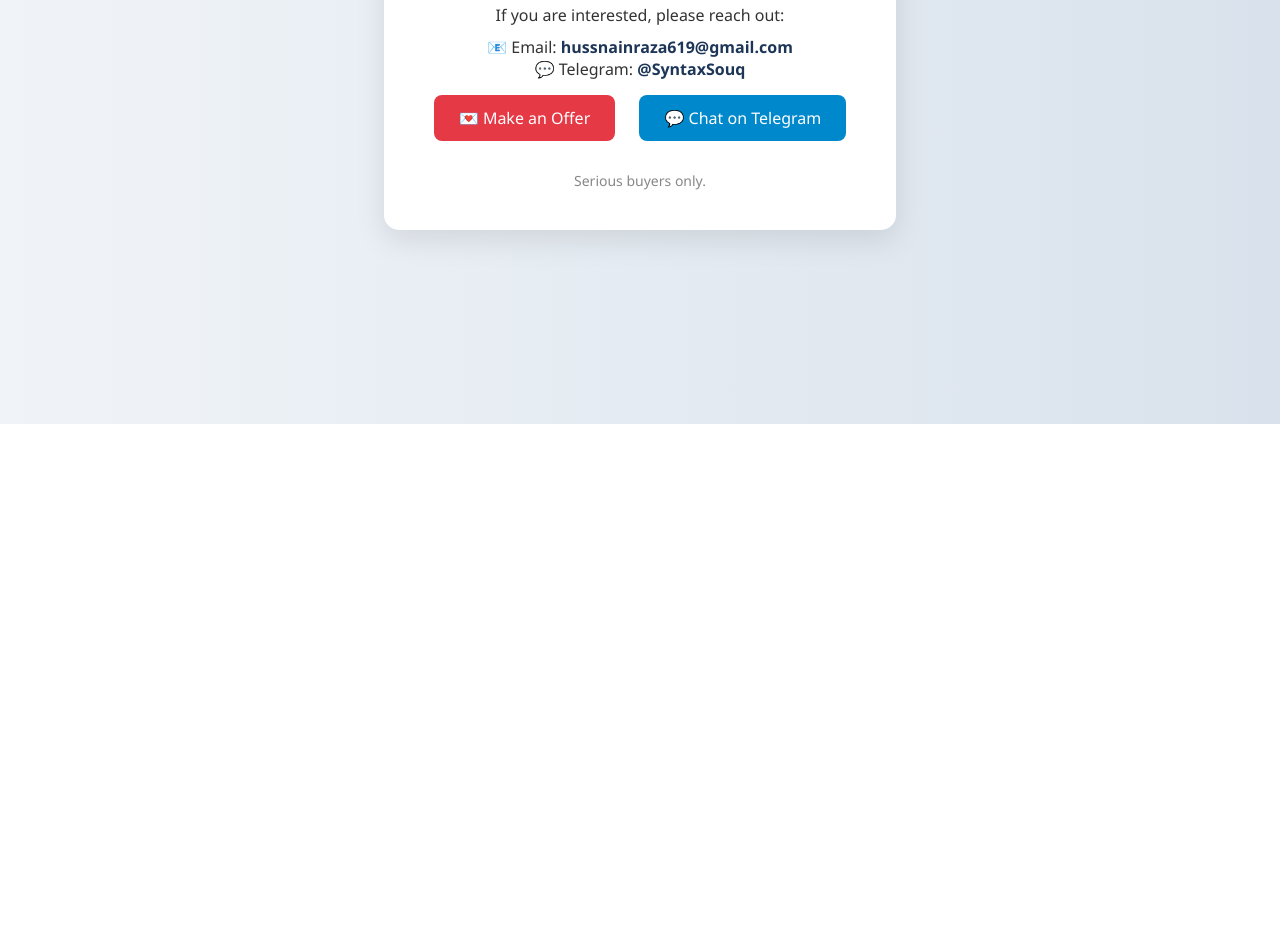
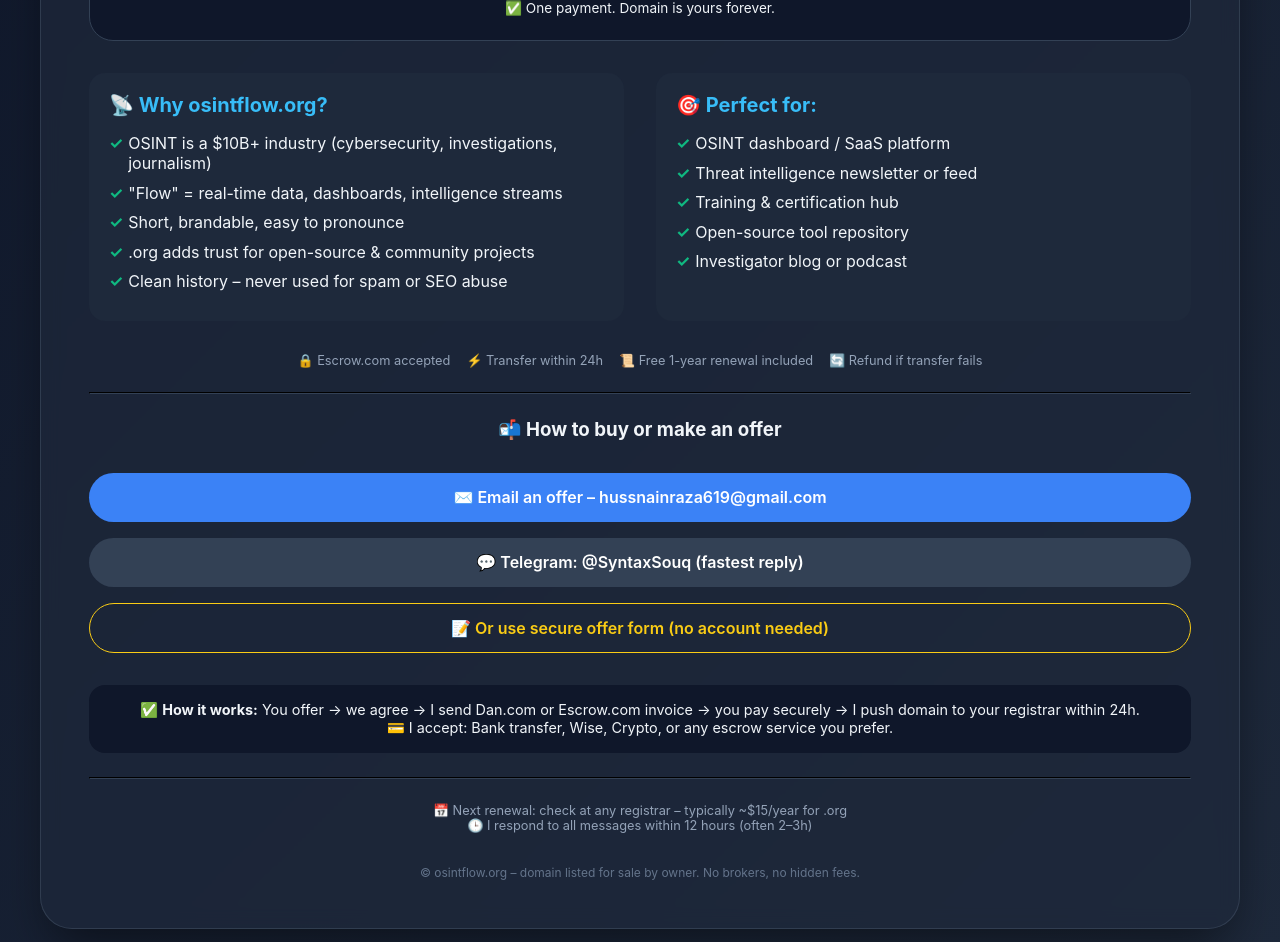
Before and after one commit to SyntaxSouq/osintflow, a plain HTML site: page index.html in a window 1280 px wide. Shown: the part 376-1318 px from the top of the page. Before the commit the page ends 800 px from the top, so only its background shows below. Drawn offline with Linux system fonts and the light colour scheme.

Commit message:
Update index.html

```diff
--- a/index.html
+++ b/index.html
@@ -2,133 +2,302 @@
 <html lang="en">
 <head>
     <meta charset="UTF-8">
-  <meta name="viewport" content="width=device-width, initial-scale=1.0">
-  <title>osintflow.org - Domain For Sale</title>
+    <meta name="viewport" content="width=device-width, initial-scale=1.0, user-scalable=yes">
+    <title>osintflow.org – Premium OSINT Domain For Sale</title>
+    <meta name="description" content="Premium domain for OSINT (Open Source Intelligence) platforms, tools, dashboards, and training. Buy osintflow.org – brandable, memorable, professional.">
     <style>
+        * {
+            margin: 0;
+            padding: 0;
+            box-sizing: border-box;
+        }
+
         body {
-      margin: 0;
-      font-family: 'Segoe UI', Tahoma, Geneva, Verdana, sans-serif;
-      background: linear-gradient(to right, #f0f4f8, #d9e2ec);
-      color: #333;
-      display: flex;
-      justify-content: center;
-      align-items: center;
-      height: 100vh;
+            font-family: -apple-system, BlinkMacSystemFont, 'Segoe UI', Roboto, 'Helvetica Neue', sans-serif;
+            background: linear-gradient(135deg, #0f172a 0%, #1e293b 100%);
+            min-height: 100vh;
+            padding: 2rem 1rem;
+            color: #f1f5f9;
         }
+
         .container {
-      background: #fff;
-      padding: 40px;
-      border-radius: 15px;
-      box-shadow: 0 10px 30px rgba(0,0,0,0.1);
+            max-width: 1200px;
+            margin: 0 auto;
+        }
+
+        /* Main card */
+        .card {
+            background: rgba(30, 41, 59, 0.7);
+            backdrop-filter: blur(10px);
+            border-radius: 2rem;
+            padding: 2rem 1.5rem;
+            border: 1px solid rgba(71, 85, 105, 0.5);
+            box-shadow: 0 25px 50px -12px rgba(0, 0, 0, 0.5);
+        }
+
+        @media (min-width: 768px) {
+            .card {
+                padding: 3rem;
+            }
+        }
+
+        /* Header */
+        .domain {
+            font-size: 2.2rem;
+            font-weight: 700;
+            background: linear-gradient(135deg, #38bdf8, #818cf8);
+            -webkit-background-clip: text;
+            background-clip: text;
+            color: transparent;
+            word-break: break-all;
             text-align: center;
-      max-width: 600px;
-      transition: transform 0.3s, box-shadow 0.3s;
+            margin-bottom: 0.5rem;
+        }
+
+        @media (min-width: 768px) {
+            .domain {
+                font-size: 3.5rem;
+            }
+        }
+
+        .badge {
+            display: inline-block;
+            background: #10b981;
+            color: white;
+            font-size: 0.75rem;
+            font-weight: 600;
+            padding: 0.25rem 0.75rem;
+            border-radius: 9999px;
+            margin-bottom: 1.5rem;
+        }
+
+        /* Price section */
+        .price-box {
+            background: #0f172a;
+            border-radius: 1.5rem;
+            padding: 1.5rem;
+            text-align: center;
+            margin: 2rem 0;
+            border: 1px solid #334155;
+        }
+
+        .price-big {
+            font-size: 2.5rem;
+            font-weight: 800;
+            color: #facc15;
+        }
+
+        .price-small {
+            font-size: 0.9rem;
+            color: #94a3b8;
+            margin-top: 0.5rem;
+        }
+
+        /* Grid layout */
+        .grid-2 {
+            display: grid;
+            grid-template-columns: 1fr;
+            gap: 2rem;
+            margin: 2rem 0;
+        }
+
+        @media (min-width: 768px) {
+            .grid-2 {
+                grid-template-columns: 1fr 1fr;
+            }
+        }
+
+        .info-section {
+            background: #1e293b;
+            padding: 1.25rem;
+            border-radius: 1rem;
+        }
+
+        .info-section h3 {
+            color: #38bdf8;
+            margin-bottom: 1rem;
+            font-size: 1.25rem;
+        }
+
+        .info-section ul {
+            list-style: none;
+            padding-left: 0;
+        }
+
+        .info-section li {
+            margin-bottom: 0.6rem;
+            padding-left: 1.2rem;
             position: relative;
         }
-    .container:hover {
-      transform: translateY(-5px);
-      box-shadow: 0 15px 35px rgba(0,0,0,0.2);
-    }
-    h1 {
-      color: #e63946;
-      margin-bottom: 5px;
-    }
-    h2 {
-      margin-top: 0;
-      color: #1d3557;
-    }
-    p {
-      font-size: 16px;
-      margin: 10px 0;
-    }
-    .contact a {
-      color: #1d3557;
-      text-decoration: none;
+
+        .info-section li::before {
+            content: "✓";
+            position: absolute;
+            left: 0;
+            color: #10b981;
             font-weight: bold;
         }
-    .contact a:hover {
-      text-decoration: underline;
-    }
-    .button {
-      display: inline-block;
-      margin: 15px 10px 0 10px;
-      padding: 12px 25px;
-      background-color: #e63946;
-      color: #fff;
-      font-size: 16px;
-      border-radius: 8px;
-      text-decoration: none;
-      transition: transform 0.2s, box-shadow 0.2s;
-    }
-    .button:hover {
-      transform: translateY(-3px);
-      box-shadow: 0 5px 15px rgba(0,0,0,0.2);
-    }
-    .button.telegram {
-      background-color: #0088cc;
-    }
-    .footer {
-      margin-top: 30px;
-      font-size: 14px;
-      color: #888;
-    }
-    .countdown {
-      font-size: 18px;
-      font-weight: bold;
-      margin-bottom: 15px;
-      animation: pulse 1.5s infinite;
+
+        /* Contact buttons */
+        .contact-buttons {
+            display: flex;
+            flex-direction: column;
+            gap: 1rem;
+            margin: 2rem 0;
         }
 
-    @keyframes pulse {
-      0% { transform: scale(1); color: #e63946; }
-      50% { transform: scale(1.05); color: #ff4d6d; }
-      100% { transform: scale(1); color: #e63946; }
+        .btn {
+            display: inline-block;
+            padding: 0.9rem 1.5rem;
+            border-radius: 9999px;
+            text-decoration: none;
+            font-weight: 600;
+            text-align: center;
+            transition: all 0.2s ease;
+        }
+
+        .btn-primary {
+            background: #3b82f6;
+            color: white;
+            border: none;
+        }
+
+        .btn-primary:hover {
+            background: #2563eb;
+            transform: scale(1.02);
+        }
+
+        .btn-secondary {
+            background: #334155;
+            color: white;
+        }
+
+        .btn-secondary:hover {
+            background: #475569;
+        }
+
+        .btn-outline {
+            border: 1px solid #facc15;
+            color: #facc15;
+            background: transparent;
+        }
+
+        .btn-outline:hover {
+            background: #facc15;
+            color: #0f172a;
+        }
+
+        /* Trust signals */
+        .trust-row {
+            display: flex;
+            flex-wrap: wrap;
+            justify-content: center;
+            gap: 1rem;
+            margin: 1.5rem 0;
+            font-size: 0.8rem;
+            color: #94a3b8;
+        }
+
+        hr {
+            border-color: #334155;
+            margin: 1.5rem 0;
+        }
+
+        .footer-note {
+            text-align: center;
+            font-size: 0.75rem;
+            color: #64748b;
+            margin-top: 2rem;
         }
     </style>
 </head>
 <body>
 <div class="container">
-    <div class="countdown" id="countdown">⏳ Hurry! Make your offer soon!</div>
-    <h1>osintflow.org</h1>
-    <h2>🚀 Domain For Sale</h2>
-    <p>If you are interested, please reach out:</p>
-    <div class="contact">
-      📧 Email: <a href="mailto:hussnainraza619@gmail.com">hussnainraza619@gmail.com</a><br>
-      💬 Telegram: <a href="https://t.me/SyntaxSouq" target="_blank">@SyntaxSouq</a>
+    <div class="card">
+
+        <!-- Header -->
+        <div style="text-align: center;">
+            <span class="badge">🔥 Premium OSINT Domain</span>
+            <div class="domain">osintflow.org</div>
+            <p style="margin-top: 1rem; font-size: 1.1rem;">Open Source Intelligence • Data Flow • Threat Intel</p>
         </div>
-    <!-- Action buttons -->
-    <a class="button" href="mailto:hussnainraza619@gmail.com?subject=Offer%20for%20osintflow.org&body=Hello,%20I%20am%20interested%20in%20buying%20osintflow.org.">💌 Make an Offer</a>
-    <a class="button telegram" href="https://t.me/SyntaxSouq" target="_blank">💬 Chat on Telegram</a>
-    <div class="footer">
-      Serious buyers only.
+
+        <!-- PRICE BOX (replaces fake timer) -->
+        <div class="price-box">
+            <div class="price-big">$1,250 USD</div>
+            <div class="price-small">Buy It Now • or offer from $200</div>
+            <div style="margin-top: 0.75rem; font-size: 0.85rem;">✅ One payment. Domain is yours forever.</div>
+        </div>
+
+        <!-- TWO COLUMN VALUE PROPOSITION -->
+        <div class="grid-2">
+            <div class="info-section">
+                <h3>📡 Why osintflow.org?</h3>
+                <ul>
+                    <li>OSINT is a $10B+ industry (cybersecurity, investigations, journalism)</li>
+                    <li>"Flow" = real-time data, dashboards, intelligence streams</li>
+                    <li>Short, brandable, easy to pronounce</li>
+                    <li>.org adds trust for open-source & community projects</li>
+                    <li>Clean history – never used for spam or SEO abuse</li>
+                </ul>
+            </div>
+            <div class="info-section">
+                <h3>🎯 Perfect for:</h3>
+                <ul>
+                    <li>OSINT dashboard / SaaS platform</li>
+                    <li>Threat intelligence newsletter or feed</li>
+                    <li>Training & certification hub</li>
+                    <li>Open-source tool repository</li>
+                    <li>Investigator blog or podcast</li>
+                </ul>
             </div>
         </div>
 
-  <script>
-    // Countdown timer (30 days from now)
-    const countdownElement = document.getElementById('countdown');
-    const saleEndDate = new Date();
-    saleEndDate.setDate(saleEndDate.getDate() + 30); // 30 days from now
+        <!-- TRUST + ESCROW -->
+        <div class="trust-row">
+            <span>🔒 Escrow.com accepted</span>
+            <span>⚡ Transfer within 24h</span>
+            <span>📜 Free 1-year renewal included</span>
+            <span>🔄 Refund if transfer fails</span>
+        </div>
 
-    function updateCountdown() {
-      const now = new Date();
-      const diff = saleEndDate - now;
+        <hr>
 
-      if(diff <= 0) {
-        countdownElement.innerHTML = "⏳ Offer period has ended!";
-        return;
-      }
+        <!-- CONTACT SECTION (replaces old "Serious buyers only") -->
+        <h3 style="text-align: center; margin-bottom: 1rem;">📬 How to buy or make an offer</h3>
 
-      const days = Math.floor(diff / (1000 * 60 * 60 * 24));
-      const hours = Math.floor((diff / (1000 * 60 * 60)) % 24);
-      const minutes = Math.floor((diff / (1000 * 60)) % 60);
-      const seconds = Math.floor((diff / 1000) % 60);
+        <div class="contact-buttons">
+            <a href="mailto:hussnainraza619@gmail.com?subject=Offer%20for%20osintflow.org&body=Hello,%20I'm%20interested%20in%20osintflow.org.%20My%20offer%20is%20%24______" class="btn btn-primary">
+                ✉️ Email an offer – hussnainraza619@gmail.com
+            </a>
+            <a href="https://t.me/SyntaxSouq" target="_blank" rel="noopener noreferrer" class="btn btn-secondary">
+                💬 Telegram: @SyntaxSouq (fastest reply)
+            </a>
+            <a href="https://forms.gle/YOUR_GOOGLE_FORM_LINK" target="_blank" class="btn btn-outline">
+                📝 Or use secure offer form (no account needed)
+            </a>
+        </div>
 
-      countdownElement.innerHTML = `⏳ Offer ends in ${days}d ${hours}h ${minutes}m ${seconds}s`;
-    }
+        <!-- EXPLANATION OF PROCESS -->
+        <div style="background: #0f172a; padding: 1rem; border-radius: 1rem; margin-top: 1rem;">
+            <p style="font-size: 0.9rem; text-align: center;">
+            ✅ <strong>How it works:</strong> You offer → we agree → I send Dan.com or Escrow.com invoice → you pay securely → I push domain to your registrar within 24h.<br>
+            💳 I accept: Bank transfer, Wise, Crypto, or any escrow service you prefer.
+            </p>
+        </div>
 
-    setInterval(updateCountdown, 1000);
-    updateCountdown();
-  </script>
+        <hr>
+
+        <!-- TRANSPARENCY: RENEWAL DATE -->
+        <div style="font-size: 0.8rem; text-align: center; color: #94a3b8;">
+            📅 Next renewal: check at any registrar – typically ~$15/year for .org<br>
+            🕒 I respond to all messages within 12 hours (often 2–3h)
+        </div>
+
+        <div class="footer-note">
+            © osintflow.org – domain listed for sale by owner. No brokers, no hidden fees.
+        </div>
+    </div>
+</div>
 </body>
 </html>
```
Lines whose indentation alone changed are shown as unchanged.
